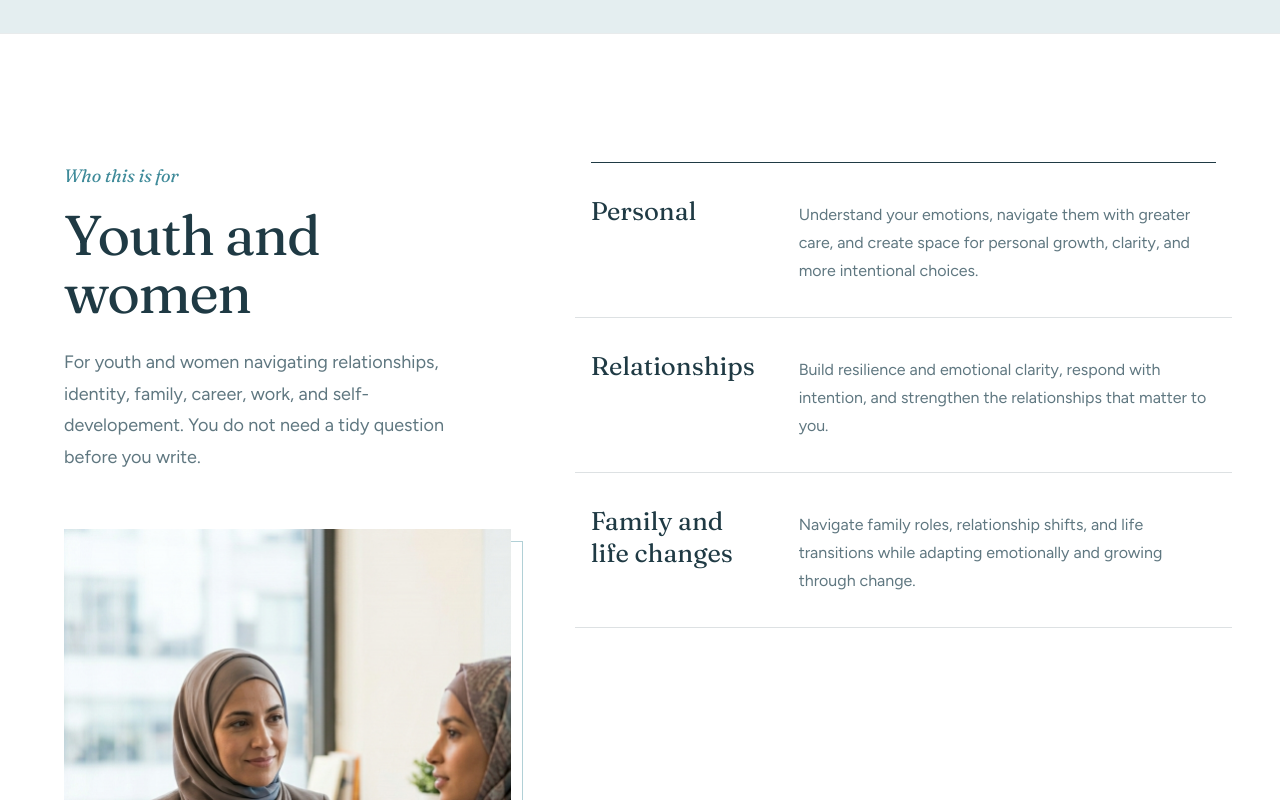
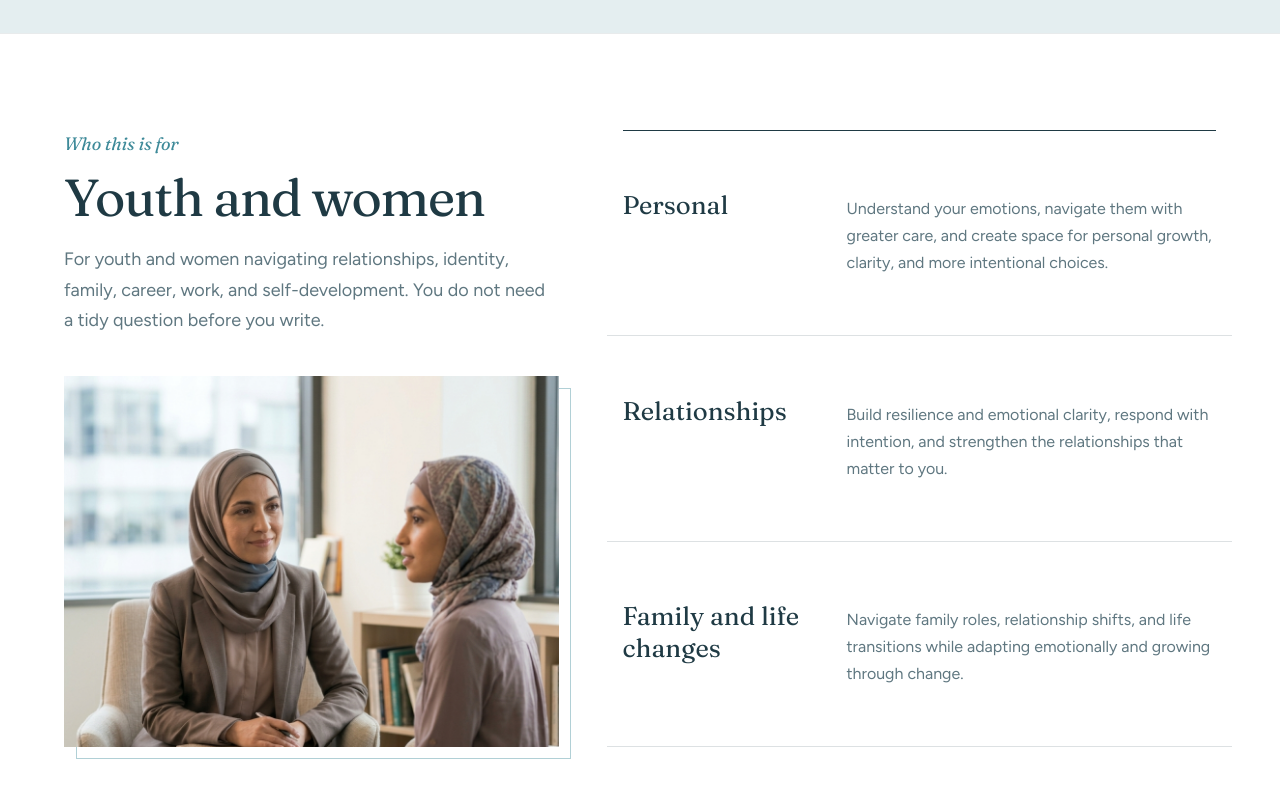
Before and after one commit to nazeeha-kb/Guiding-Star, a React (Vite) app: page / in a window 1280 px wide. Shown: the part 2480-3280 px from the top of the page. Built offline with nearby package versions, Linux system fonts and the light colour scheme.

Commit message:
WhoIWorkWith section layout change

```diff
--- a/src/components/WhoIWorkWith.tsx
+++ b/src/components/WhoIWorkWith.tsx
@@ -27,29 +27,29 @@ export const WhoIWorkWith: React.FC = () => {
   return (
     <section
       id="who-this-is-for"
-      className="overflow-hidden border-t border-[#1F3A44]/10 bg-white px-5 py-20 sm:px-8 md:py-28 lg:py-32"
+      className="overflow-hidden border-t border-[#1F3A44]/10 bg-white px-5 py-16 sm:px-8 md:py-20 lg:py-24"
     >
-      <div className="mx-auto grid max-w-6xl items-start gap-12 xl:grid-cols-[minmax(0,5fr)_minmax(0,7fr)] xl:gap-20">
+      <div className="mx-auto grid max-w-6xl items-start gap-10 xl:grid-cols-[minmax(0,5fr)_minmax(0,6fr)] xl:items-stretch xl:gap-16">
         {/* Left: statement + image */}
         <div>
           <p className="font-serif text-lg italic text-[#3E8A99]">
             Who this is for
           </p>
-          <h2 className="mt-4 max-w-[14ch] font-serif text-[2.4rem] font-normal leading-[1.05] tracking-[-0.025em] text-[#1F3A44] sm:text-[3rem] md:text-[3.5rem]">
+          <h2 className="mt-3 max-w-[14ch] font-serif text-[2.4rem] font-normal leading-[1.05] tracking-[-0.025em] text-[#1F3A44] sm:text-[3rem] xl:max-w-none xl:text-[3.25rem]">
             Youth and women
           </h2>
-          <p className="mt-6 max-w-[36ch] text-base leading-[1.75] text-[#5F7780] sm:text-lg">
+          <p className="mt-5 max-w-[44ch] text-base leading-[1.7] text-[#5F7780] sm:text-lg">
             For youth and women navigating relationships, identity, family,
-            career, work, and self-developement. You do not need a tidy question before you
-            write.
+            career, work, and self-development. You do not need a tidy question
+            before you write.
           </p>
 
-          <div className="relative mt-12 max-w-[22rem] sm:max-w-[26rem] xl:mt-14 xl:max-w-none">
+          <div className="relative mt-10 max-w-[22rem] sm:max-w-[26rem] xl:max-w-none">
             <div
               className="absolute inset-0 translate-x-3 translate-y-3 border border-[#3E8A99]/40"
               aria-hidden="true"
             />
-            <div className="relative aspect-[4/5] bg-[#E8EEF0]">
+            <div className="relative aspect-[4/5] bg-[#E8EEF0] xl:aspect-[4/3]">
               <img
                 src="/hijabi-coach-with-client.jpg"
                 alt="A coach and a client in quiet conversation"
@@ -62,23 +62,22 @@ export const WhoIWorkWith: React.FC = () => {
         </div>
 
         {/* Right: list */}
-        <div>
-          <ul className="border-t border-[#1F3A44]">
+        <div className="xl:flex xl:flex-col">
+          <ul className="border-t border-[#1F3A44] xl:flex xl:flex-1 xl:flex-col">
             {groups.map((item) => (
               <li
                 key={item.title}
-                className="-mx-4 grid gap-2 border-b border-[#1F3A44]/15 px-4 py-6 transition-colors duration-200 hover:bg-[#F3F9FA] motion-reduce:transition-none md:grid-cols-[11rem_1fr] md:gap-8 md:py-8"
+                className="-mx-4 grid gap-2 border-b border-[#1F3A44]/15 px-4 py-6 transition-colors duration-200 hover:bg-[#F3F9FA] motion-reduce:transition-none md:grid-cols-[12rem_1fr] md:gap-8 md:py-7 xl:flex-1 xl:content-center"
               >
                 <h3 className="font-serif text-[1.5rem] font-normal leading-tight text-[#1F3A44] md:text-[1.6rem]">
                   {item.title}
                 </h3>
-                <p className="max-w-[40ch] text-base leading-[1.75] text-[#5F7780] sm:pt-1.5">
+                <p className="max-w-[46ch] text-base leading-[1.7] text-[#5F7780] sm:pt-1.5">
                   {item.description}
                 </p>
               </li>
             ))}
           </ul>
-
         </div>
       </div>
     </section>
```
Also changed, not shown: public/hijabi-coach-with-client.jpg.
